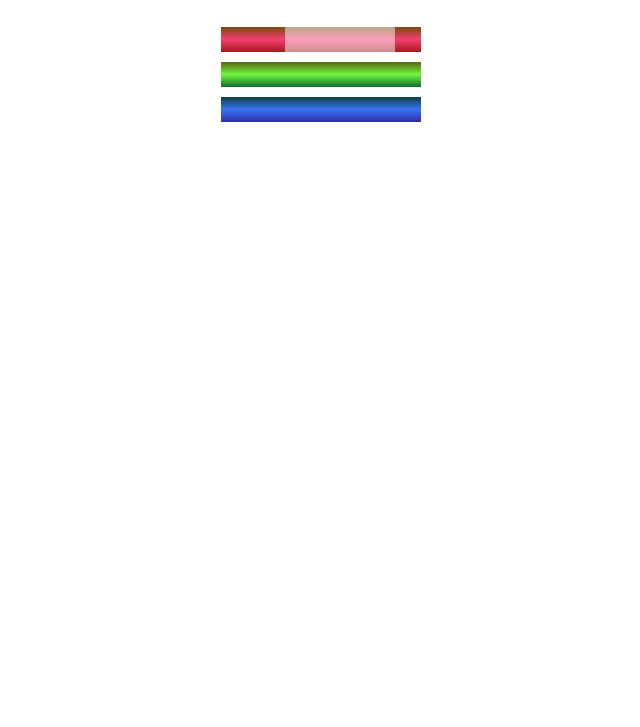
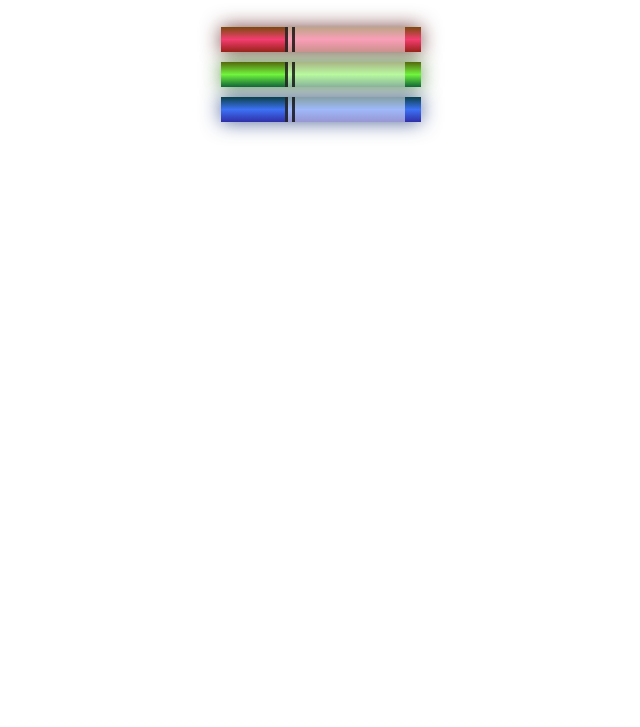
Before and after one commit to Thorwine/fCC-003-RWD-SetOfColoredMarkers, a plain HTML site: page index.html in a window 1280 px wide. Shown: the part 73-800 px from the top of the page, without its empty margins (319-959 px from the left). Drawn offline with Linux system fonts and the light colour scheme.

Commit message:
Step 94 - FINAL

```diff
--- a/index.html
+++ b/index.html
@@ -18,11 +18,13 @@
     </div>
 
     <div class="marker green">
-
+      <div class="cap"></div>
+      <div class="sleeve"></div>
     </div>
 
     <div class="marker blue">
-
+      <div class="cap"></div>
+      <div class="sleeve"></div>
     </div>
 
   </div>
--- a/styles.css
+++ b/styles.css
@@ -32,10 +32,12 @@ h1 {
     rgb(245, 62, 113),
     rgb(162, 27, 27)
   );
+  box-shadow: 0px 0px 20px 0px rgba(83, 14, 14, 0.8);
 }
 
 .green {
   background: linear-gradient(#55680d, #71f53e, #116c31);
+  box-shadow: 0px 0px 20px 0px #3b7e20cc;
 }
 
 .blue {
@@ -44,12 +46,14 @@ h1 {
     hsl(223, 90%, 60%),
     hsl(240, 56%, 42%)
   );
+  box-shadow: 0px 0px 20px 0px hsl(223, 59%, 31%, 0.8);
 }
 
 .sleeve {
   width: 110px;
   height: 25px;
   background-color: rgba(255, 255, 255, 50%);
+  border-left: 10px double rgba(0, 0, 0, 75%);
 }
 
 .cap {
```
